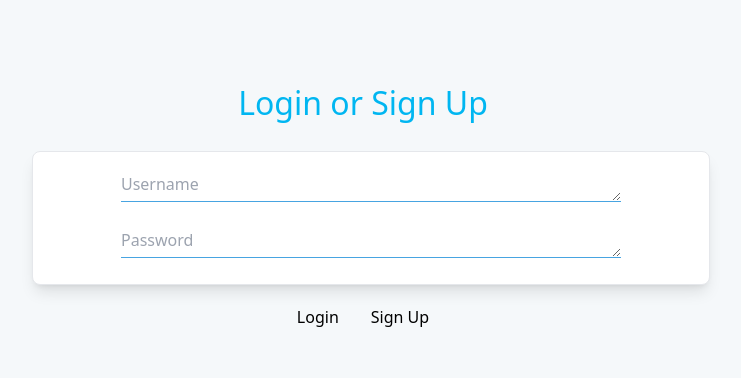
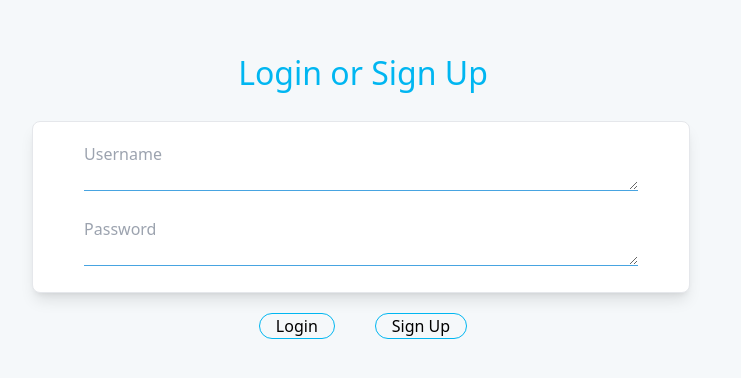
Before and after one commit to riasark/first-social-app, a Next.js app: page /login in a window 1280 px wide. Shown: the part 196-574 px from the top of the page, without its empty margins (277-1018 px from the left). Built offline with nearby package versions, Linux system fonts and the light colour scheme.

Commit message:
modal logout and refacoring width

```diff
--- a/components/Card.js
+++ b/components/Card.js
@@ -1,6 +1,6 @@
 export default function Card({children}){
     return(
-        <div className='mt-6 ml-4 p-5 bg-white border border-gray-200 rounded-lg shadow-lg text-align-top'>
+        <div className='mt-6 ml-4 mr-5 p-5 bg-white border border-gray-200 rounded-lg shadow-lg text-align-top'>
             {children}
         </div>
     )
--- a/components/navbar.js
+++ b/components/navbar.js
@@ -1,8 +1,10 @@
 import Card from "../components/Card"
 import { useRouter } from "next/navigation"
+import { useState } from "react";
 
 export default function Navigation(){
     const router = useRouter();
+    const [modal, setModal] = useState(false)
 
     const goMain = ()=> {
         router.push('./main')
@@ -11,33 +13,72 @@ export default function Navigation(){
     const goHome = () => {
         router.push('./home')
     }
+
+    const goLogin = () => {
+        router.push('.')
+    }
+
+    const toggleModal = () => {
+        setModal(!modal)
+        var T = document.getElementById("modal")
+        if(T.style.display != "block"){
+            T.style.display = "block"
+        }
+        else{
+            T.style.display = "none"
+        }
+    }
+
+    const theColor = "flex mt-5 inactive"
+    const otherColor = "flex mt-5 active"
+
     return(
+        <>
         <Card>
          <h2> Navigation </h2>
-            <button className="flex mt-5" onClick={goHome}>
+            <button className={theColor} onClick={goHome}>
                 <svg xmlns="http://www.w3.org/2000/svg" fill="none" viewBox="0 0 24 24" strokeWidth={1.5} stroke="currentColor" dataSlot="icon" className="w-6 h-6">
                 <path strokeLinecap="round" strokeLinejoin="round" d="m2.25 12 8.954-8.955c.44-.439 1.152-.439 1.591 0L21.75 12M4.5 9.75v10.125c0 .621.504 1.125 1.125 1.125H9.75v-4.875c0-.621.504-1.125 1.125-1.125h2.25c.621 0 1.125.504 1.125 1.125V21h4.125c.621 0 1.125-.504 1.125-1.125V9.75M8.25 21h8.25" />
                 </svg>
               Home
             </button>
-            <button className="flex mt-5" onClick={goMain}>
+            <button className={theColor} onClick={goMain}>
                 <svg xmlns="http://www.w3.org/2000/svg" fill="none" viewBox="0 0 24 24" strokeWidth={1.5} stroke="currentColor" dataslot="icon" className="w-6 h-6">
                 <path strokeLinecap="round" strokeLinejoin="round" d="M17.982 18.725A7.488 7.488 0 0 0 12 15.75a7.488 7.488 0 0 0-5.982 2.975m11.963 0a9 9 0 1 0-11.963 0m11.963 0A8.966 8.966 0 0 1 12 21a8.966 8.966 0 0 1-5.982-2.275M15 9.75a3 3 0 1 1-6 0 3 3 0 0 1 6 0Z" />
                 </svg>
             Main
             </button>
-            <button className="flex mt-5">
+            <button className={theColor}>
                 <svg xmlns="http://www.w3.org/2000/svg" fill="none" viewBox="0 0 24 24" strokeWidth={1.5} stroke="currentColor" dataslot="icon" className="w-6 h-6">
                 <path strokeLinecap="round" strokeLinejoin="round" d="M12 7.5h1.5m-1.5 3h1.5m-7.5 3h7.5m-7.5 3h7.5m3-9h3.375c.621 0 1.125.504 1.125 1.125V18a2.25 2.25 0 0 1-2.25 2.25M16.5 7.5V18a2.25 2.25 0 0 0 2.25 2.25M16.5 7.5V4.875c0-.621-.504-1.125-1.125-1.125H4.125C3.504 3.75 3 4.254 3 4.875V18a2.25 2.25 0 0 0 2.25 2.25h13.5M6 7.5h3v3H6v-3Z" />
                 </svg>
               Drafts
             </button>
-            <button className="flex mt-5">
+            <button className={theColor} onClick={toggleModal}>
                 <svg xmlns="http://www.w3.org/2000/svg" fill="none" viewBox="0 0 24 24" strokeWidth={1.5} stroke="currentColor" dataSlot="icon" className="w-6 h-6">
                 <path strokeLinecap="round" strokeLinejoin="round" d="M15.75 9V5.25A2.25 2.25 0 0 0 13.5 3h-6a2.25 2.25 0 0 0-2.25 2.25v13.5A2.25 2.25 0 0 0 7.5 21h6a2.25 2.25 0 0 0 2.25-2.25V15M12 9l-3 3m0 0 3 3m-3-3h12.75" />
                 </svg>
             Logout
             </button>
         </Card>
+        <div id="modal" style={{display: "none"}}>
+            <Card>
+                {modal && (
+                <div className="modal">
+                <div onClick={toggleModal}></div>
+                <div className="modal-content">
+                    <h3>Logout?</h3>
+                    <p className="logask">
+                    Are you sure you want to log out?
+                    </p>
+                    <button className="close-modal" onClick={goLogin}>
+                    Logout
+                    </button>
+                </div>
+                </div>
+                )}
+            </Card>
+        </div>
+        </>
     )
 }
--- a/pages/home.js
+++ b/pages/home.js
@@ -5,13 +5,15 @@ export default function Land(){
     return(
     <>
         <h1> Your Feed</h1>
-        <div className="flex ml-10 mt-4 max-w-4xl mx-auto gap-4">
-        <div className="w-1/3">
-            <Navigation></Navigation>
-        </div>
-        <div className="postcard">
-            <Formpost></Formpost>
-        </div>
+        <div className="flex gap-10">
+            <div className="ml-10">
+                <div className="nav">
+                    <Navigation></Navigation>
+                </div>
+            </div>
+            <div className="postcard">
+                    <Formpost></Formpost>
+                </div>
         </div>
     </>
     )
--- a/pages/index.js
+++ b/pages/index.js
@@ -1,10 +1,9 @@
-import Navigation from "../components/navbar"
-import Formpost from "@/components/formpost"
+import Login from "./login"
 
 export default function Home() {
   return (
     <div>
-      hold
+      <Login></Login>
     </div>
   )
 }
--- a/pages/login.js
+++ b/pages/login.js
@@ -1,6 +1,13 @@
 import Card from "@/components/Card";
+import { useRouter } from "next/router";
 
 export default function Login(){
+    const router = useRouter();
+
+    const goMain = ()=> {
+        router.push('./main')
+    }
+
     return(
         <>
         <div className="h-screen flex items-center">
@@ -14,11 +21,11 @@ export default function Login(){
                     <textarea className="password"
                     placeholder="Password"></textarea>
                 </Card>
-                <div className="text-center mt-5">
-                    <button className="px-4 align-left logbtn">
+                <div className="text-center my-5">
+                    <button className="px-4 align-left logbtn" onClick={goMain}>
                             Login
                     </button>
-                    <button className="px-4 align-left signbtn">
+                    <button className="ml-10 px-4 align-left signbtn">
                             Sign Up
                     </button>
                 </div>
--- a/styles/globals.css
+++ b/styles/globals.css
@@ -18,13 +18,23 @@ h2{
   border-bottom: 1px solid #125582;
 }
 
-.mt-5{
-  border-top: 20px;
-  border-top-color: black;
+h3{
+  font-size: x-large;
+  padding-bottom: 5%;
+
 }
 
-.mt-5:hover{
+.inactive{
+  border-top: 20px;
+}
+
+.inactive:hover{
   color: #1DA1F2;
+}
+
+.active{
+  border-top: 20px;
+  color:#1DA1F2;
 }
 
 svg{
@@ -33,7 +43,7 @@ svg{
 
 .area{
   margin-left: 10px;
-  width: 675px;
+  width: 90%;
   height: 230px;
   background-color: white;
   padding-bottom: 50px;
@@ -71,7 +81,7 @@ textarea{
 
 .submit{
   margin-top: 5px;
-  margin-left: 620px;
+  margin-left: 90%;
   background-color: #1DA1F2;
   color: #F5F8FA;
   padding: 5px;
@@ -102,14 +112,52 @@ textarea{
 }
 
 .username{
-  width: 500px;
-  height: 30px;
+  width: 90%;
+  height: 90%;
   border-bottom: 1px solid #48a4e1;
 }
 
 .password{
   margin-top: 20px;
-  width: 500px;
-  height: 30px;
+  width: 90%;
+  height: 90%;
   border-bottom: 1px solid #48a4e1;
 }
+
+.logbtn{
+  border: 1px solid #00B6F1;
+  border-radius: 15px;
+}
+
+.logbtn:hover{
+  background-color: #00B6F1;
+}
+
+.signbtn{
+  border: 1px solid #00B6F1;
+  border-radius: 15px;
+}
+
+.signbtn:hover{
+  background-color: #00B6F1;
+}
+
+.logask{
+  font-size: large;
+  padding-bottom: 7%;
+}
+
+.close-modal{
+  border: 1px solid #00B6F1;
+  border-radius: 10px;
+  padding: 2px
+}
+
+.close-modal:hover{
+  background-color: #00B6F1;
+  color:#F5F8FA
+}
+
+.nav{
+  width: 250px;
+}
```
